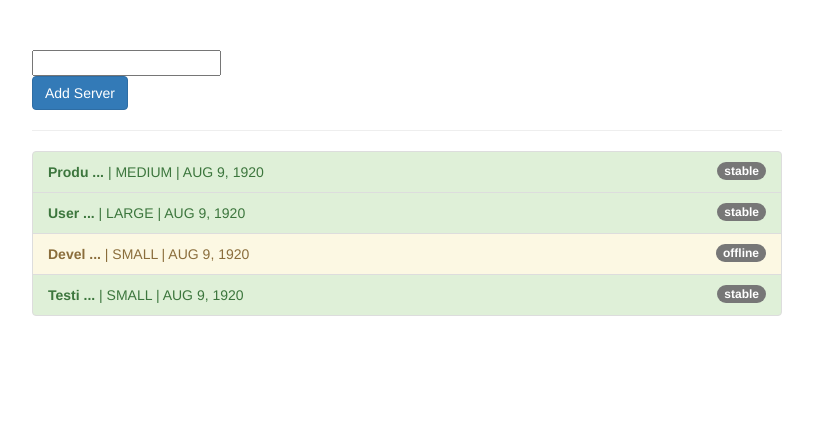
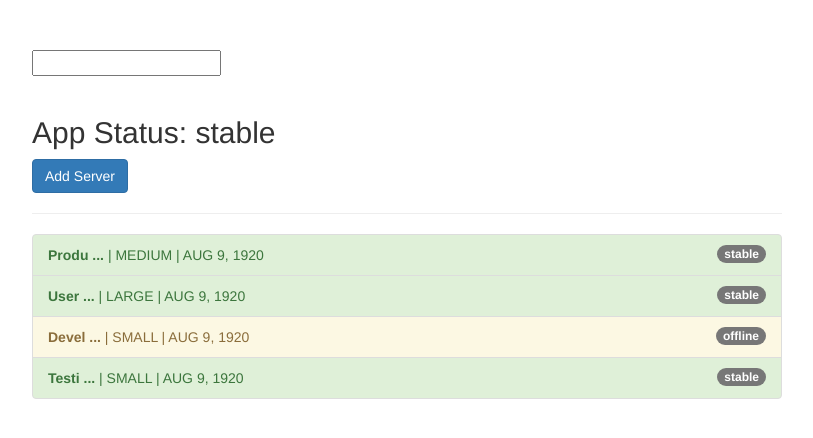
Before and after one commit to BeataJ/pipes, an Angular app: page / in a window 1280 px wide. Shown: the top 438 px of the page, without its empty margins (233-1046 px from the left). Built offline with nearby package versions, Linux system fonts and the light colour scheme.

Commit message:
add async pipe

```diff
--- a/src/app/app.component.html
+++ b/src/app/app.component.html
@@ -2,7 +2,8 @@
   <div class="row">
     <div class="col-xs-12 col-sm-10 col-md-8 col-sm-offset-1 col-md-offset-2">
       <input type="text" [(ngModel)]="filteredStatus">
-      <br>
+      <br><br>
+      <h2>App Status: {{ appStatus | async}}</h2>
       <button class="btn btn-primary" (click)="onAddServer()">Add Server</button>
       <hr>
       <ul class="list-group">
```
